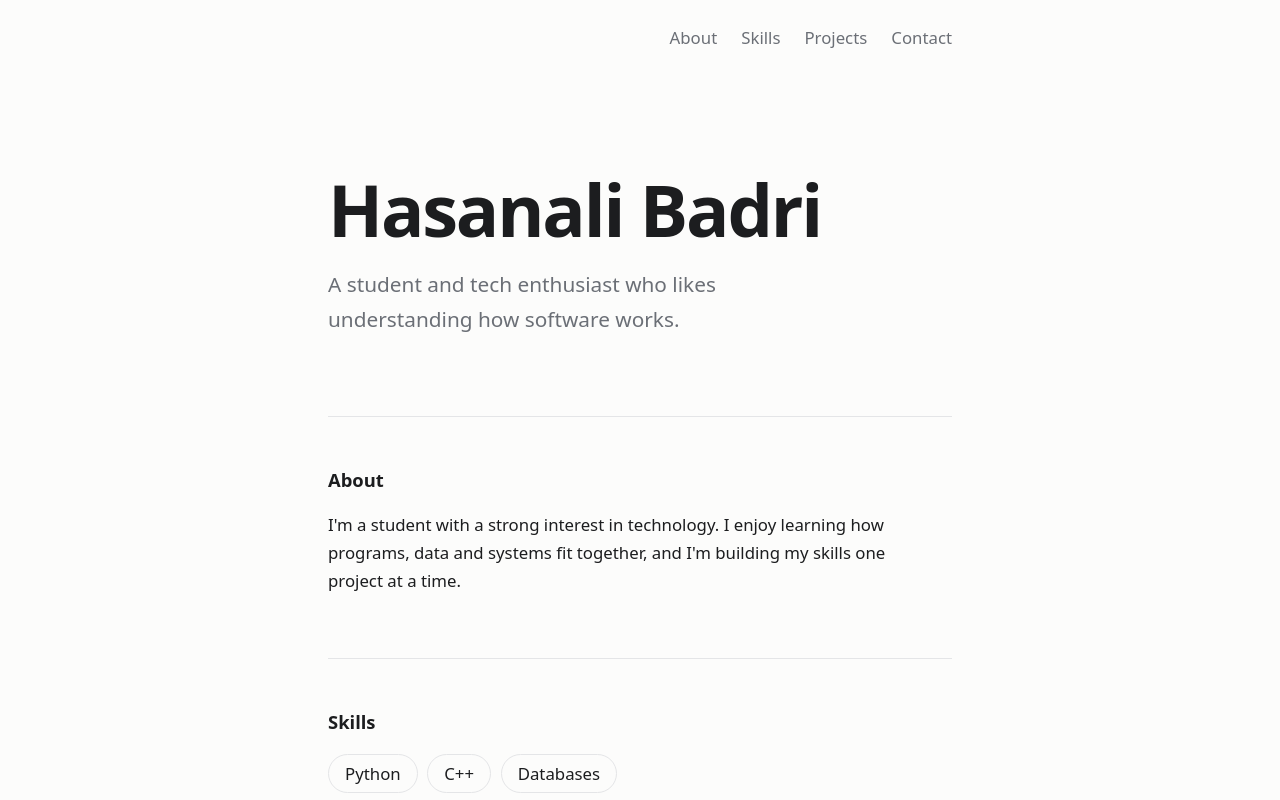
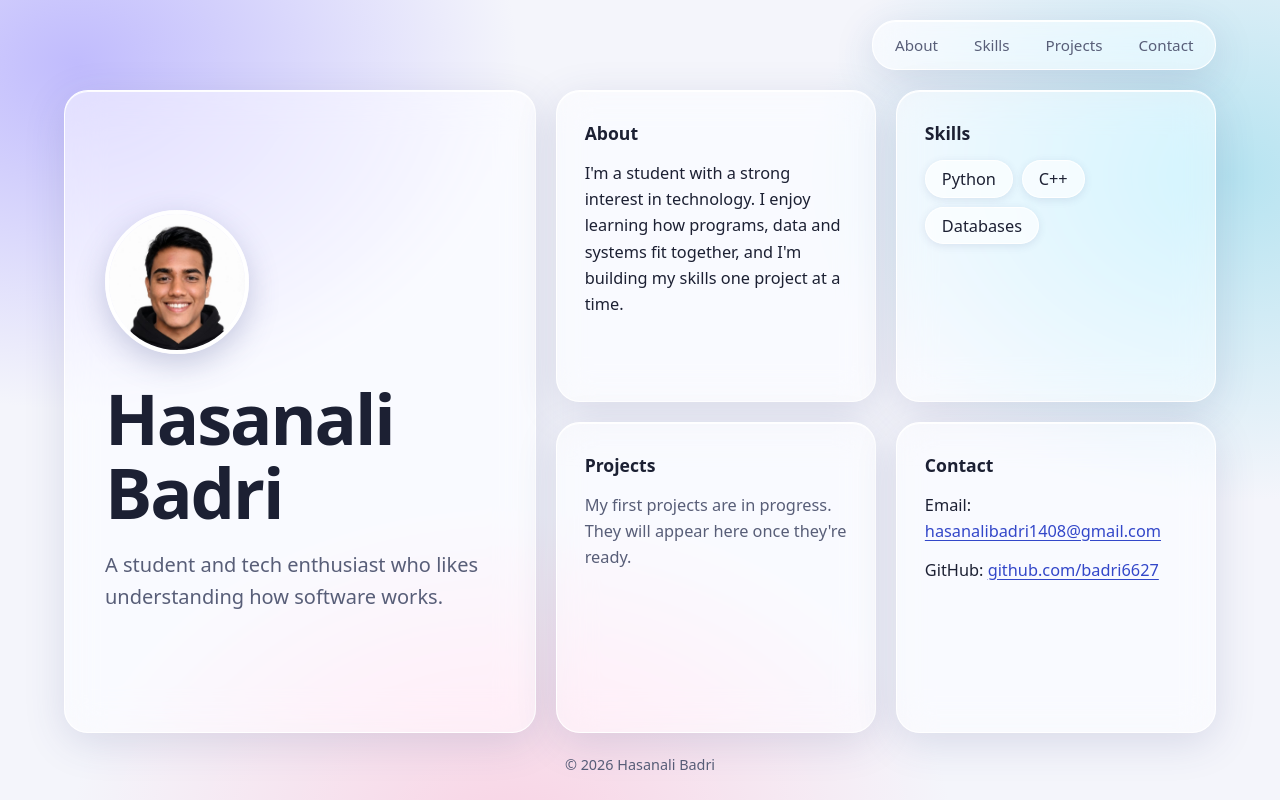
Before and after one commit to badri6627/new_repository, a plain HTML site: page index.html in a window 1280 px wide. Shown: the top 800 px of the page. Drawn offline with Linux system fonts and the light colour scheme.

Commit message:
new glass portfolio with photo

```diff
--- a/index.html
+++ b/index.html
@@ -7,82 +7,149 @@
 <meta name="description" content="Portfolio of Hasanali Badri, a student and tech enthusiast working with Python, C++ and databases.">
 <style>
   :root {
-    --bg: #fcfcfb;
-    --ink: #1c1d1f;
-    --muted: #6b6f76;
-    --line: #e4e5e7;
-    --accent: #2b4acb;
-  }
-  @media (prefers-color-scheme: dark) {
-    :root {
-      --bg: #17181a;
-      --ink: #ecedee;
-      --muted: #9a9ea5;
-      --line: #2c2e32;
-      --accent: #8da2ff;
-    }
+    --base: #f4f5fb;
+    --ink: #1c2033;
+    --muted: #585e78;
+    --glass: rgba(255, 255, 255, 0.5);
+    --glass-edge: rgba(255, 255, 255, 0.95);
+    --tint: rgba(28, 32, 51, 0.07);
+    --accent: #3347c9;
   }
   * { box-sizing: border-box; }
   html { scroll-behavior: smooth; }
   body {
     margin: 0;
-    background: var(--bg);
+    min-height: 100vh;
     color: var(--ink);
     font-family: system-ui, -apple-system, "Segoe UI", Roboto, Helvetica, Arial, sans-serif;
-    line-height: 1.65;
-    font-size: 1.05rem;
+    line-height: 1.6;
+    font-size: 1.02rem;
+    background:
+      radial-gradient(46rem 36rem at 6% 8%, rgba(150, 140, 255, 0.55), transparent 60%),
+      radial-gradient(44rem 34rem at 96% 22%, rgba(120, 210, 230, 0.5), transparent 60%),
+      radial-gradient(46rem 34rem at 40% 105%, rgba(255, 170, 200, 0.45), transparent 60%),
+      var(--base);
+    background-attachment: fixed;
   }
-  .wrap { max-width: 42rem; margin: 0 auto; padding: 0 1.5rem; }
-  header { padding: 1.5rem 0; }
-  nav { display: flex; gap: 1.5rem; justify-content: flex-end; }
-  a { color: var(--accent); text-underline-offset: 3px; }
-  nav a { color: var(--muted); text-decoration: none; }
-  nav a:hover { color: var(--ink); }
-  a:focus-visible { outline: 2px solid var(--accent); outline-offset: 3px; border-radius: 2px; }
-  .hero { padding: 6rem 0 5rem; }
+
+  .glass {
+    background: var(--glass);
+    border: 1px solid var(--glass-edge);
+    border-radius: 1.5rem;
+    box-shadow: 0 10px 40px rgba(60, 70, 130, 0.15), inset 0 1px 0 rgba(255, 255, 255, 0.9);
+    -webkit-backdrop-filter: blur(18px) saturate(150%);
+    backdrop-filter: blur(18px) saturate(150%);
+  }
+  @supports not ((backdrop-filter: blur(1px)) or (-webkit-backdrop-filter: blur(1px))) {
+    .glass { background: rgba(255, 255, 255, 0.92); }
+  }
+
+  .page {
+    max-width: 76rem;
+    margin: 0 auto;
+    padding: 1.25rem 2rem 1.5rem;
+    min-height: 100vh;
+    display: flex;
+    flex-direction: column;
+    gap: 1.25rem;
+  }
+
+  nav {
+    display: flex; gap: 0.25rem;
+    width: fit-content; margin-left: auto; padding: 0.35rem;
+    border-radius: 999px;
+  }
+  nav a {
+    color: var(--muted); text-decoration: none;
+    padding: 0.4rem 1rem; border-radius: 999px; font-size: 0.95rem;
+  }
+  nav a:hover { color: var(--ink); background: var(--tint); }
+  a:focus-visible { outline: 2px solid var(--accent); outline-offset: 3px; }
+
+  main {
+    flex: 1;
+    display: grid;
+    grid-template-columns: 5fr 7fr;
+    gap: 1.25rem;
+    align-items: stretch;
+  }
+
+  .hero {
+    padding: 3rem 2.5rem;
+    display: flex; flex-direction: column; justify-content: center;
+  }
+  .photo {
+    width: 9rem; height: 9rem;
+    border-radius: 50%;
+    object-fit: cover;
+    margin-bottom: 1.75rem;
+    border: 4px solid rgba(255, 255, 255, 0.95);
+    box-shadow: 0 10px 30px rgba(60, 70, 130, 0.25);
+  }
   h1 {
-    font-size: clamp(2.6rem, 9vw, 4.5rem);
-    line-height: 1.05;
-    letter-spacing: -0.03em;
-    margin: 0 0 1.25rem;
-    font-weight: 700;
+    font-size: clamp(2.6rem, 5.5vw, 4.6rem);
+    line-height: 1.04; letter-spacing: -0.03em;
+    margin: 0 0 1.25rem; font-weight: 700;
   }
-  .tagline { font-size: 1.3rem; color: var(--muted); margin: 0; max-width: 30rem; }
-  section { padding: 3rem 0; border-top: 1px solid var(--line); }
-  h2 { font-size: 1.15rem; margin: 0 0 1rem; font-weight: 650; }
-  p { margin: 0 0 1rem; max-width: 36rem; }
-  ul { list-style: none; padding: 0; margin: 0; display: flex; flex-wrap: wrap; gap: 0.6rem; }
-  li { border: 1px solid var(--line); border-radius: 999px; padding: 0.3rem 1rem; }
+  .tagline { font-size: 1.25rem; color: var(--muted); margin: 0; max-width: 26rem; }
+
+  .cards {
+    display: grid;
+    grid-template-columns: 1fr 1fr;
+    grid-auto-rows: 1fr;
+    gap: 1.25rem;
+  }
+  section { padding: 1.75rem; scroll-margin-top: 1rem; }
+  h2 { font-size: 1.1rem; margin: 0 0 0.8rem; font-weight: 650; }
+  p { margin: 0 0 0.8rem; }
+  p:last-child { margin-bottom: 0; }
+  ul { list-style: none; padding: 0; margin: 0; display: flex; flex-wrap: wrap; gap: 0.55rem; }
+  li {
+    padding: 0.3rem 1rem; border-radius: 999px;
+    background: rgba(255, 255, 255, 0.65);
+    border: 1px solid var(--glass-edge);
+    box-shadow: 0 2px 8px rgba(60, 70, 130, 0.12);
+  }
   .muted { color: var(--muted); }
-  footer { padding: 3rem 0 4rem; color: var(--muted); font-size: 0.95rem; border-top: 1px solid var(--line); }
+  a { color: var(--accent); text-underline-offset: 3px; overflow-wrap: anywhere; }
+  footer { text-align: center; color: var(--muted); font-size: 0.9rem; }
+
+  @media (max-width: 62rem) {
+    main { grid-template-columns: 1fr; }
+    .hero { padding: 2.5rem 2rem; }
+  }
+  @media (max-width: 40rem) {
+    .page { padding: 1rem; }
+    .cards { grid-template-columns: 1fr; grid-auto-rows: auto; }
+    nav { margin: 0 auto; }
+  }
   @media (prefers-reduced-motion: reduce) { html { scroll-behavior: auto; } }
 </style>
 </head>
 <body>
 
-<header>
-  <div class="wrap">
-    <nav aria-label="Main">
+<div class="page">
+  <nav class="glass" aria-label="Main">
     <a href="#about">About</a>
     <a href="#skills">Skills</a>
     <a href="#projects">Projects</a>
     <a href="#contact">Contact</a>
   </nav>
-  </div>
-</header>
 
-<main class="wrap">
-  <div class="hero">
+  <main>
+    <div class="hero glass">
+      <img class="photo" src="photo.jpg" alt="Portrait of Hasanali Badri" width="600" height="600">
       <h1>Hasanali Badri</h1>
       <p class="tagline">A student and tech enthusiast who likes understanding how software works.</p>
     </div>
 
-  <section id="about">
+    <div class="cards">
+      <section id="about" class="glass">
         <h2>About</h2>
         <p>I'm a student with a strong interest in technology. I enjoy learning how programs, data and systems fit together, and I'm building my skills one project at a time.</p>
       </section>
 
-  <section id="skills">
+      <section id="skills" class="glass">
         <h2>Skills</h2>
         <ul>
           <li>Python</li>
@@ -91,20 +158,21 @@
         </ul>
       </section>
 
-  <section id="projects">
+      <section id="projects" class="glass">
         <h2>Projects</h2>
         <p class="muted">My first projects are in progress. They will appear here once they're ready.</p>
       </section>
 
-  <section id="contact">
+      <section id="contact" class="glass">
         <h2>Contact</h2>
-    <p>Find me on GitHub: <a href="https://github.com/badri6627" target="_blank" rel="noopener">github.com/badri6627</a></p>
+        <p>Email: <a href="mailto:hasanalibadri1408@gmail.com">hasanalibadri1408@gmail.com</a></p>
+        <p>GitHub: <a href="https://github.com/badri6627" target="_blank" rel="noopener">github.com/badri6627</a></p>
       </section>
+    </div>
   </main>
 
-<footer>
-  <div class="wrap">&copy; 2026 Hasanali Badri</div>
-</footer>
+  <footer>&copy; 2026 Hasanali Badri</footer>
+</div>
 
 </body>
 </html>
```
Also changed, not shown: photo.jpg (added). Lines whose indentation alone changed are shown as unchanged.
